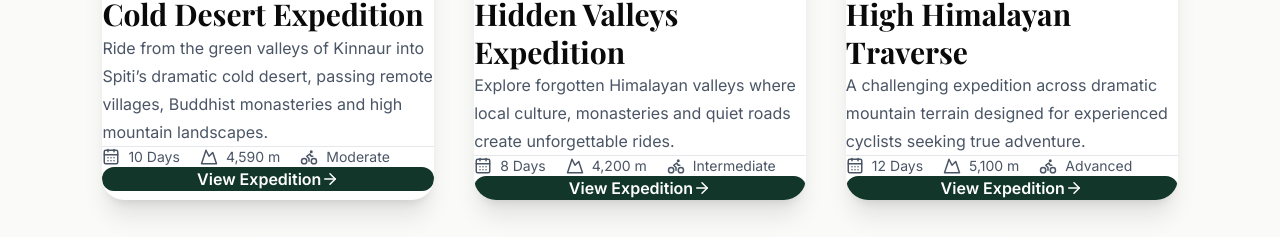
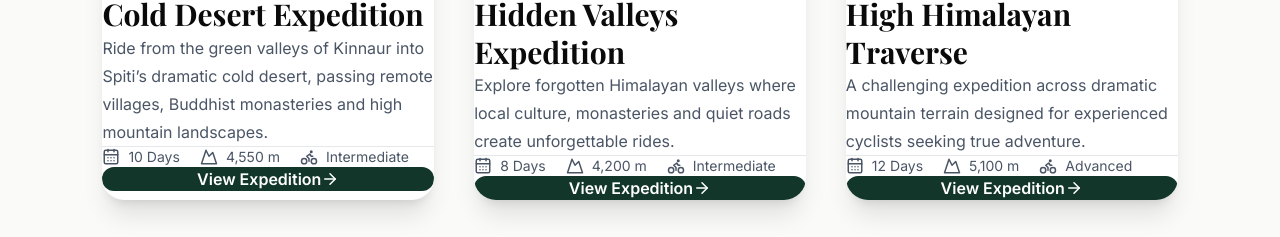
Before and after one commit to wilderpraveen/bike-the-hills, a Next.js app: page / in a window 1280 px wide. Shown: the part 1304-1541 px from the top of the page. Built offline with nearby package versions, Linux system fonts and the light colour scheme; a web font is replaced by a local one.

Commit message:
Update confirmed Cold Desert expedition facts

```diff
--- a/data/expeditions.ts
+++ b/data/expeditions.ts
@@ -5,8 +5,8 @@ export const expeditions = [
     title: "Cold Desert Expedition",
     region: "Kinnaur & Spiti Valley",
     duration: "10 Days",
-    difficulty: "Moderate",
-    altitude: "4,590 m",
+    difficulty: "Intermediate",
+    altitude: "4,550 m",
     season: "June - September",
     image: "/images/routes/spiti.jpg",
     description:
```
